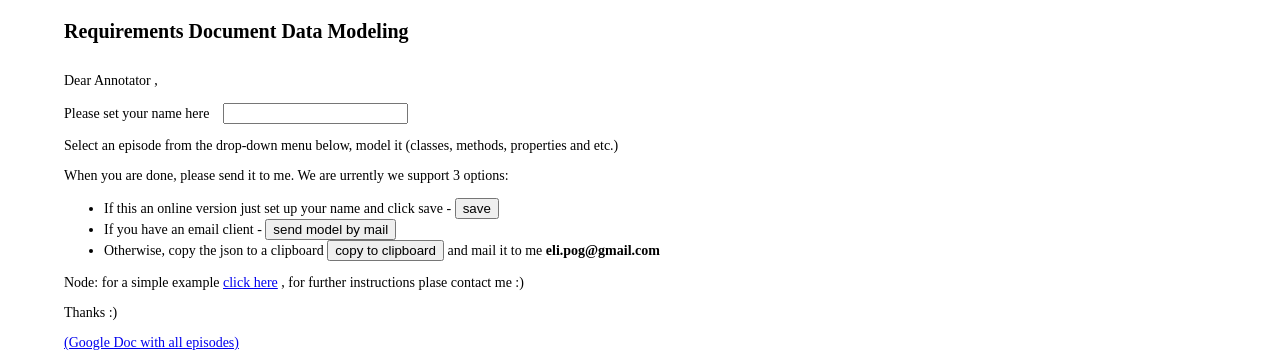
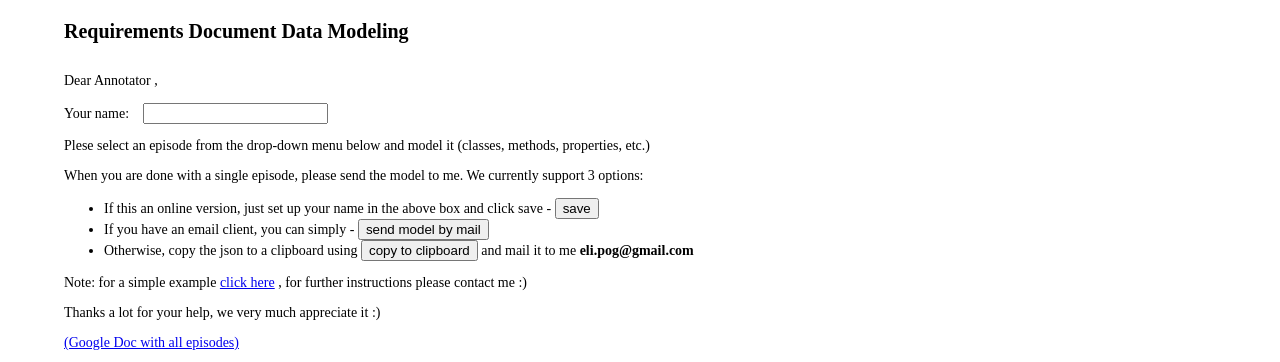
Before and after one commit to elipog/thesisDataAnnotation, a website: page index.html in a window 1280 px wide. Shown: the top 362 px of the page. Drawn offline with nearby package versions, Linux system fonts and the light colour scheme.

Commit message:
typo fixes

```diff
--- a/index.html
+++ b/index.html
@@ -27,25 +27,25 @@
 	<div>
 		<p>Dear Annotator ,</p>
 
-		<p> Please set your name here <input type="text" ng-model="data.annotator" ng-change="setAnnotatorName()" style="margin-left: 10px"/></p>
-		<p>	Select an episode from the drop-down menu below, model it (classes, methods, properties and etc.)</p>
-		<p> When you are done, please send it to me. We are urrently we support 3 options:
+		<p> Your name: <input type="text" ng-model="data.annotator" ng-change="setAnnotatorName()" style="margin-left: 10px"/></p>
+		<p>	Plese select an episode from the drop-down menu below and  model it (classes, methods, properties, etc.)</p>
+		<p> When you are done with a single episode, please send the model to me. We currently support 3 options:
 			<ul>
-				<li>If this an online version just set up your name and click save - <button ng-click="sendMailViaServer()">save</button></li>
+				<li>If this an online version, just set up your name in the above box and click save - <button ng-click="sendMailViaServer()">save</button></li>
 
-				<li>If you have an email client - <button ng-click="sendMail()">send model by mail</button></li>
+				<li>If you have an email client, you can simply - <button ng-click="sendMail()">send model by mail</button></li>
 
 				<li>
-					Otherwise, copy the json to a clipboard <button ng-click="copyToClipboard(JSON.stringify(getModel()))">copy to clipboard</button> and mail it to me
+					Otherwise, copy the json to a clipboard using <button ng-click="copyToClipboard()">copy to clipboard</button> and mail it to me
 
 					<b>eli.pog@gmail.com</b>
 				</li>
 			</ul>
 		</p>
 		<p>
-			Node: for a simple example <a href="/example.html" target="_blank">click here</a> , for further instructions plase contact me :)
+			Note: for a simple example <a href="/example.html" target="_blank">click here</a> , for further instructions please contact me :)
 		</p>
-		<p>Thanks :) </p>
+		<p>Thanks a lot for your help, we very much appreciate it :) </p>
 
 		<p>
 			<a href="https://docs.google.com/document/d/1_90XjtDwToqPEVx_TfkJFlNakeg2oDGlvyuhKQZ_mfM/edit" target="_blank">(Google Doc with all episodes)</a>
--- a/static/js/main.js
+++ b/static/js/main.js
@@ -9,7 +9,8 @@ app.controller('myCtrl', function($scope) {
     }
 
 
-    $scope.copyToClipboard = function(text) {
+    $scope.copyToClipboard = function() {
+        var text = JSON.stringify($scope.getModel());
         window.prompt("Copy to clipboard: Ctrl+C, Enter", text);
     }
 
```
